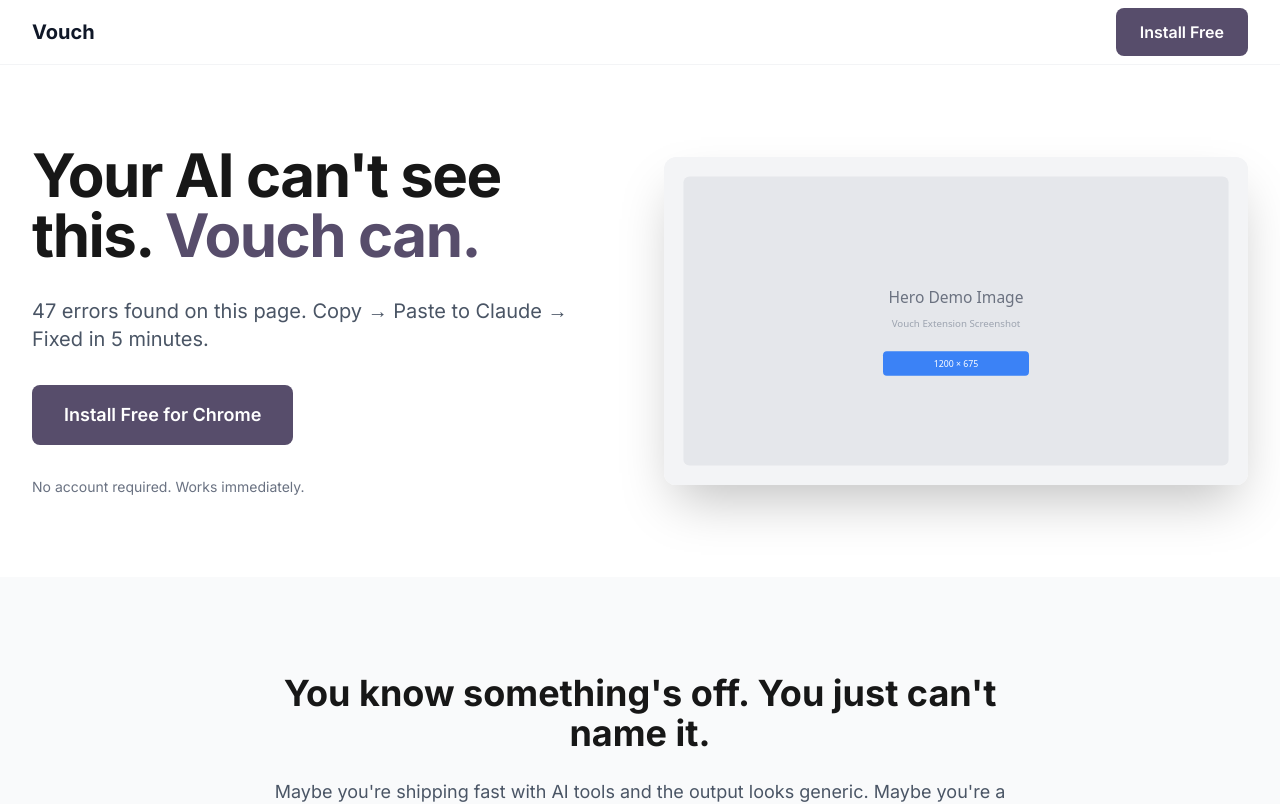
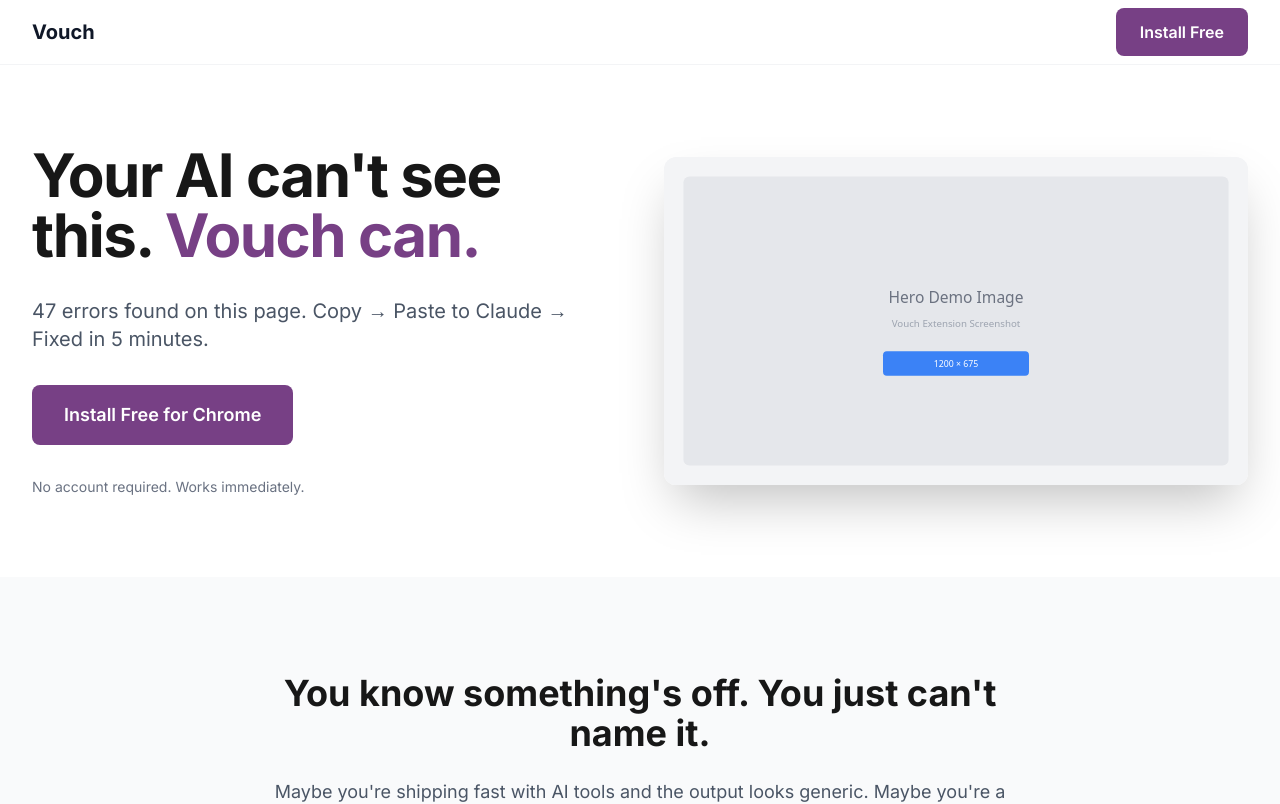
Before and after one commit to Drewx-Design/vouch-landing-page, a Next.js app: page / in a window 1280 px wide. Shown: the top 804 px of the page. Built offline with nearby package versions, Linux system fonts and the light colour scheme.

Commit message:
style: Update brand color to HSB(288, 52%, 52%) - vivid purple

```diff
--- a/app/globals.css
+++ b/app/globals.css
@@ -3,9 +3,9 @@
 :root {
   --background: #ffffff;
   --foreground: #171717;
-  --brand: #574D6B;
-  --brand-hover: #473E57;
-  --brand-light: #6C5F85;
+  --brand: #774085;
+  --brand-hover: #60336B;
+  --brand-light: #8E4C9E;
 }
 
 @theme inline {
```
Also changed, not shown: public/og-image.svg.
